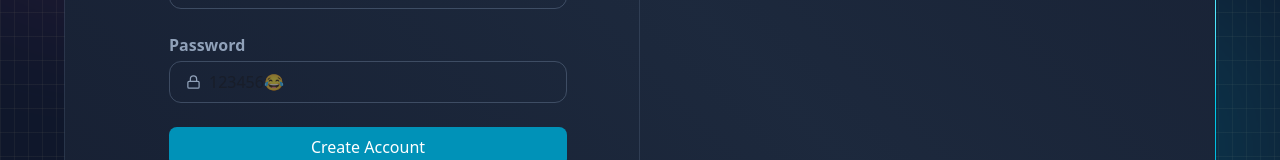
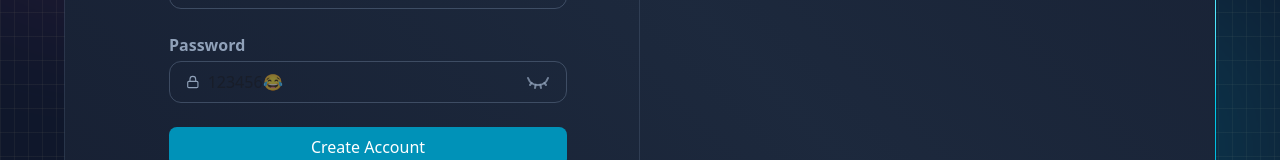
Before and after one commit to GirdharGopalGG/communi.chat, a React (Vite) app in the folder frontend/: page /signup in a window 1280 px wide. Shown: the part 444-604 px from the top of the page. Built offline with nearby package versions, Linux system fonts and the light colour scheme; no server answers.

Commit message:
fixed password input

```diff
--- a/frontend/src/pages/SignupPage.jsx
+++ b/frontend/src/pages/SignupPage.jsx
@@ -1,11 +1,13 @@
 import { useState } from "react"
 import BorderAnimatedContainer from "../components/Border.jsx"
-import { Loader, Loader2Icon, LockIcon, LucideLoader, MailIcon, MessageCircle, UserIcon } from "lucide-react"
+import { Eye, EyeClosed, Loader, Loader2Icon, LockIcon, LucideLoader, MailIcon, MessageCircle, UserIcon } from "lucide-react"
 import {Link} from 'react-router'
 
 import {useAuthStore} from '../store/useAuthStore.js'
 
 function SignupPage(){
+
+    const [isPasswordVisible,setPasswordVisible] = useState(false)
 
     const {isSigningUp, signUp} = useAuthStore()
 
@@ -72,11 +74,21 @@ function SignupPage(){
                                 <div className="form-signup">
                                     <LockIcon className="size-4 text-slate-400"/>
                                 <input className="outline-hidden w-full"
-                                type="text"
+                                type={isPasswordVisible
+                                        ? "text"
+                                        : "password"
+                                    }
                                 placeholder="123456😂"
                                 value={formData.password}
                                 onChange={(e)=>setFormData({...formData,password:e.target.value})}
                                 />
+                                <div onClick={()=>setPasswordVisible(!isPasswordVisible)}>
+                                    {isPasswordVisible
+                                   ?<Eye className="text-slate-400 z-10 cursor-pointer" />
+                                   :<EyeClosed className="text-slate-400/75 z-10 cursor-pointer"/>
+
+                                    }
+                                </div>
                                 </div>
                                 </div>
 
```
